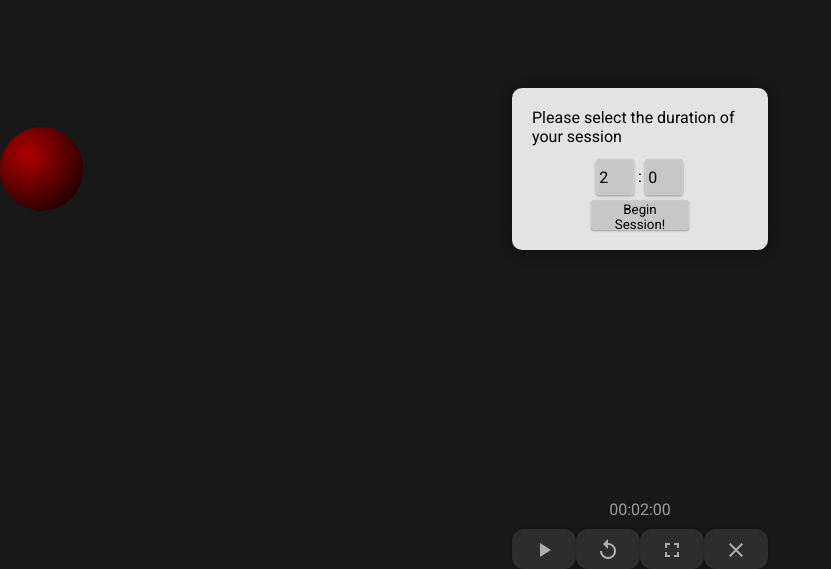
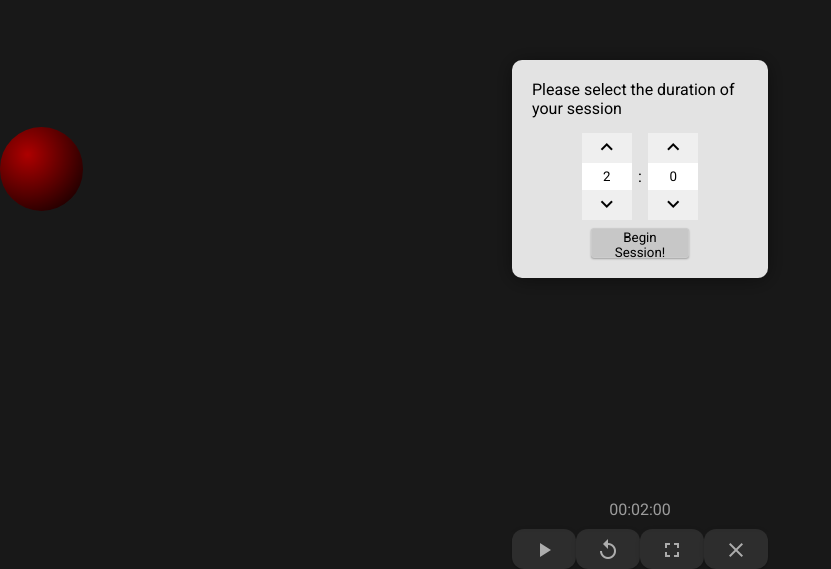
Before and after one commit to AndreeaTr/EMDR, an Angular app: page /therapy in a window 1280 px wide. Shown: the part 231-800 px from the top of the page, without its empty margins (0-831 px from the left). Built offline with nearby package versions, Linux system fonts and the light colour scheme.

Commit message:
Update Therapy

```diff
--- a/src/app/TherapyPage/TherapyPage.component.css
+++ b/src/app/TherapyPage/TherapyPage.component.css
@@ -131,3 +131,36 @@
     padding-bottom: 10px;
     color: #e6e6e6;
 }
+
+
+.timeselector-container {
+min-height: 50px;
+width: 50px;
+display: inline-flex;
+flex-direction: column;
+justify-content: center;
+align-items: center;
+background-color: blue;
+}
+
+.value {
+height: 27px;
+width: 100%;
+border:none;
+outline:none;
+text-align: center;
+}
+
+.plus {
+border: none;
+height: 30px;
+width: 100%;
+}
+
+.plus-container {
+width: 100%;
+}
+
+.rotate {
+transform: scaleY(-1);
+}
--- a/src/app/TherapyPage/TherapyPage.component.html
+++ b/src/app/TherapyPage/TherapyPage.component.html
@@ -44,8 +44,33 @@
   <div class = "dialogue">
     <p class ="dialogue-text">Please select the duration of your session</p>
       <div class="dialogue-button-container">
-        <input type="number" [(ngModel)]="minutes" class="scale" min="2" max="10" step="1"> <p style="margin:0.5vw">: </p>
-        <input type="number" [(ngModel)]="seconds" class="scale" min="0" max="30" step="30"/>
+
+          <div class="timeselector-container">
+            <div class="plus-container">
+              <button (click)="minutesUp()" class="plus"><span class="material-icons">keyboard_arrow_up</span></button>
+            </div>
+              <div class="value-container">
+                <input [(ngModel)]="minutes" class="value" type="text"/>
+              </div>
+            <div class="plus-container">
+              <button (click)="minutesDown()" class="plus"><span class="material-icons">keyboard_arrow_down</span></button>
+            </div>
+          </div>
+
+          <span style="padding: 0.5vw;">:</span>
+
+          <div class="timeselector-container">
+            <div class="plus-container">
+              <button (click)="secondsUp()" class="plus"><span class="material-icons">keyboard_arrow_up</span></button>
+            </div>
+              <div class="value-container">
+                <input [(ngModel)]="seconds" class="value" type="text"/>
+              </div>
+            <div class="plus-container">
+              <button (click)="secondsDown()" class="plus"><span class="material-icons">keyboard_arrow_down</span></button>
+            </div>
+          </div>
+
        </div>
        <div class="start"><button (click)="beginSession()" class="dialogue-button">Begin Session!</button></div>
   </div>
--- a/src/app/TherapyPage/TherapyPage.component.ts
+++ b/src/app/TherapyPage/TherapyPage.component.ts
@@ -173,4 +173,45 @@ export class TherapyPageComponent implements OnInit {
     this.startDialogue = false;
   }
 
+
+  minutesUp() {
+    if(this.minutes < 10)
+    {
+      this.minutes += 1;
+    }
+  }
+
+  minutesDown() {
+    if(this.minutes > 2)
+    {
+      this.minutes -= 1;
+    }
+  }
+
+  secondsUp(){
+
+    if(this.seconds==30)
+    {
+      this.seconds = 0;
+      this.minutesUp();
+    }
+    else if(this.minutes <10)
+    {
+      this.seconds += 30;
+    }
+
+  }
+
+  secondsDown() {
+    if(this.seconds==0 && this.minutes > 2)
+    {
+      this.seconds += 30;
+      this.minutesDown();
+    }
+    else
+    {
+      this.seconds = 0;
+    }
+  }
+
 }
--- a/src/app/login/login.component.css
+++ b/src/app/login/login.component.css
@@ -151,7 +151,7 @@
 .new-us{
   position:relative;
   top:40px;
-  font-size:10px;
+  font-size:13px;
 }
 
 .footer {
--- a/src/app/registration/registration.component.css
+++ b/src/app/registration/registration.component.css
@@ -101,7 +101,7 @@
 .alr-us{
   position:absolute;
   bottom: 4%;
-  font-size:10px;
+  font-size:13px;
 }
 
 .inp {
```
